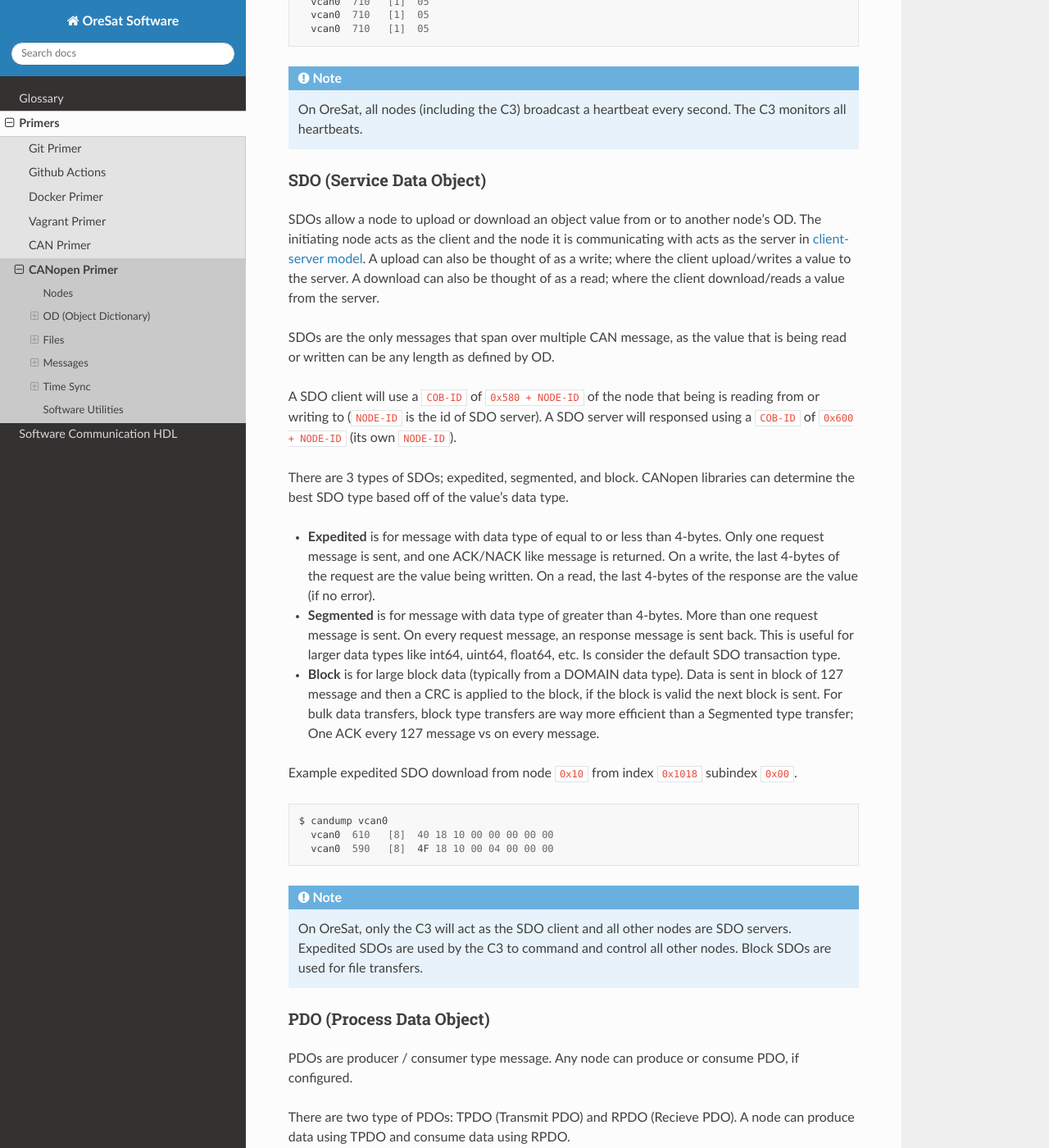
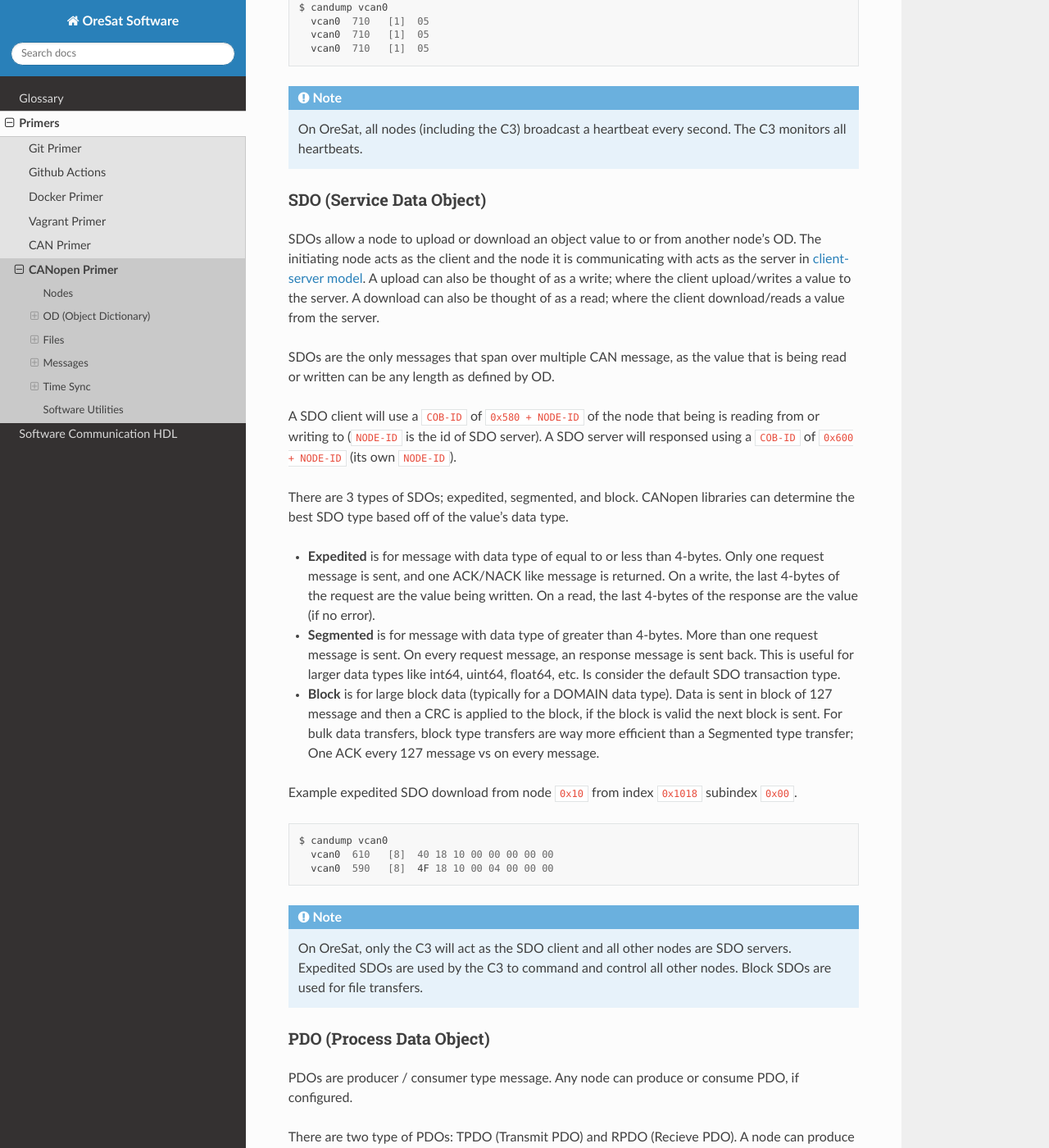
Before and after one commit to oresat/oresat-software-docs, a Sphinx documentation site: the page built from docs/primers/canopen.rst, in a window 1280 px wide and 1400 px high, scrolled down 3954 px. Shown: the whole window at 82% size. Built offline with Sphinx 7.4.7 and the Read the Docs theme 2.0.0, drawn with Linux system fonts in a browser that asks for light colours; comment, search, counter and statistics services are not loaded; some of the changed text lies outside the part shown.

Commit message:
minor spelling fixes

```diff
--- a/docs/primers/canopen.rst
+++ b/docs/primers/canopen.rst
@@ -128,7 +128,7 @@ like ``NODE-ID``, node name, and other node unique things.
 A EDS is general file for a device and is used to generate the DCF. The DCF is
 used when the device is on an actual production CAN bus.
 
-The main benefit of DCF is if there are multiple of the exact same device on
+The main benefit of a DCF is if there are multiple of the exact same device on
 the CAN bus, they all will have an unique DCF that was made from the same EDS
 file.
 
@@ -185,7 +185,7 @@ Example heartbeat messages from node ``0x10``
 SDO (Service Data Object)
 *************************
 
-SDOs allow a node to upload or download an object value from or to another node's OD.
+SDOs allow a node to upload or download an object value to or from another node's OD.
 The initiating node acts as the client and the node it is communicating with acts as the
 server in `client-server model`_. A upload can also be thought of as a write; where
 the client upload/writes a value to the server. A download can also be thought of as
@@ -208,7 +208,7 @@ SDO type based off of the value's data type.
 - **Segmented** is for message with data type of greater than 4-bytes. More than one request message
   is sent. On every request message, an response message is sent back. This is useful for larger
   data types like int64, uint64, float64, etc. Is consider the default SDO transaction type.
-- **Block** is for large block data (typically from a DOMAIN data type). Data is sent in block of
+- **Block** is for large block data (typically for a DOMAIN data type). Data is sent in block of
   127 message and then a CRC is applied to the block, if the block is valid the next block is sent.
   For bulk data transfers, block type transfers are way more efficient than a Segmented type transfer;
   One ACK every 127 message vs on every message.
```
Also changed, not shown: other parts of docs/primers/canopen.rst (+9 -9 lines).
